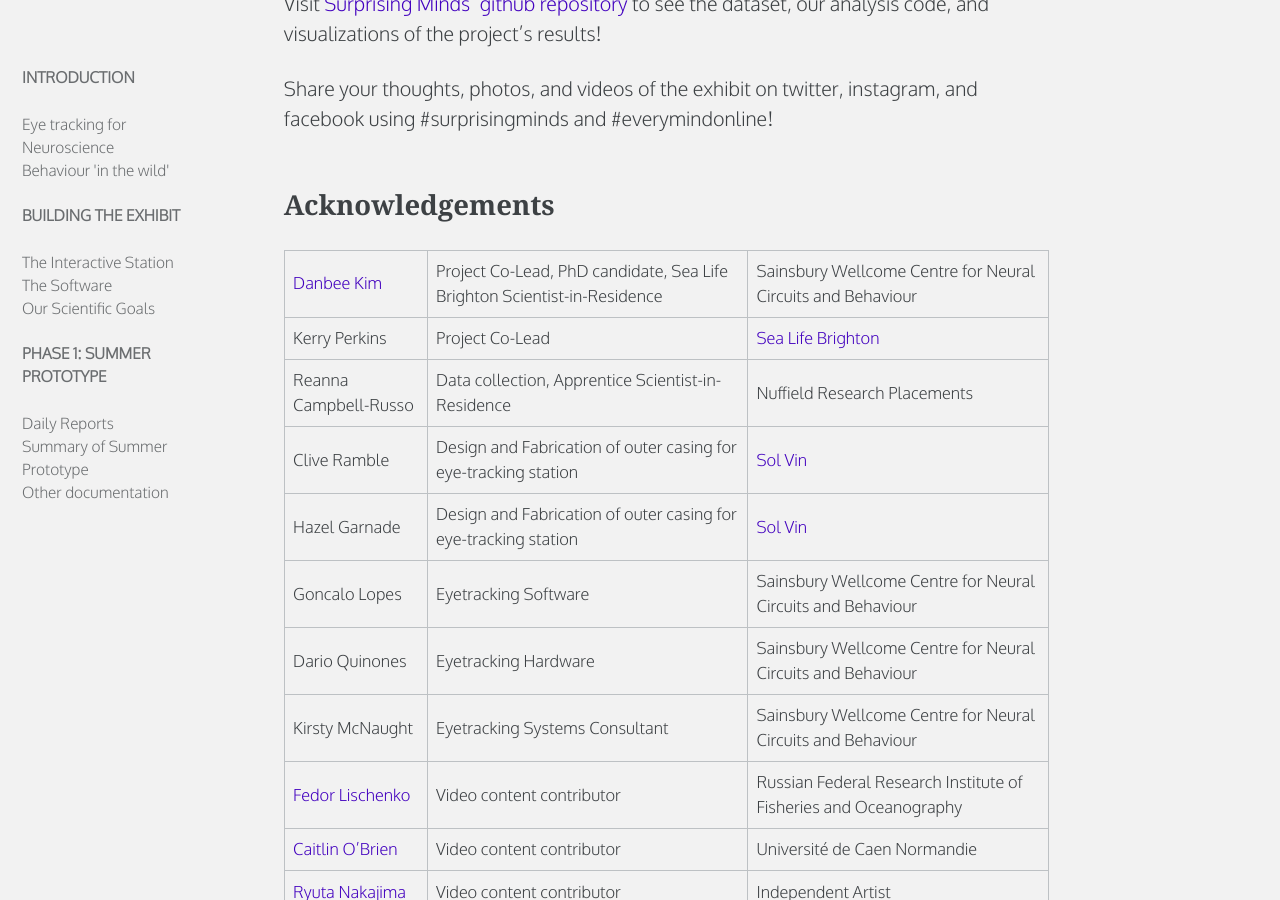
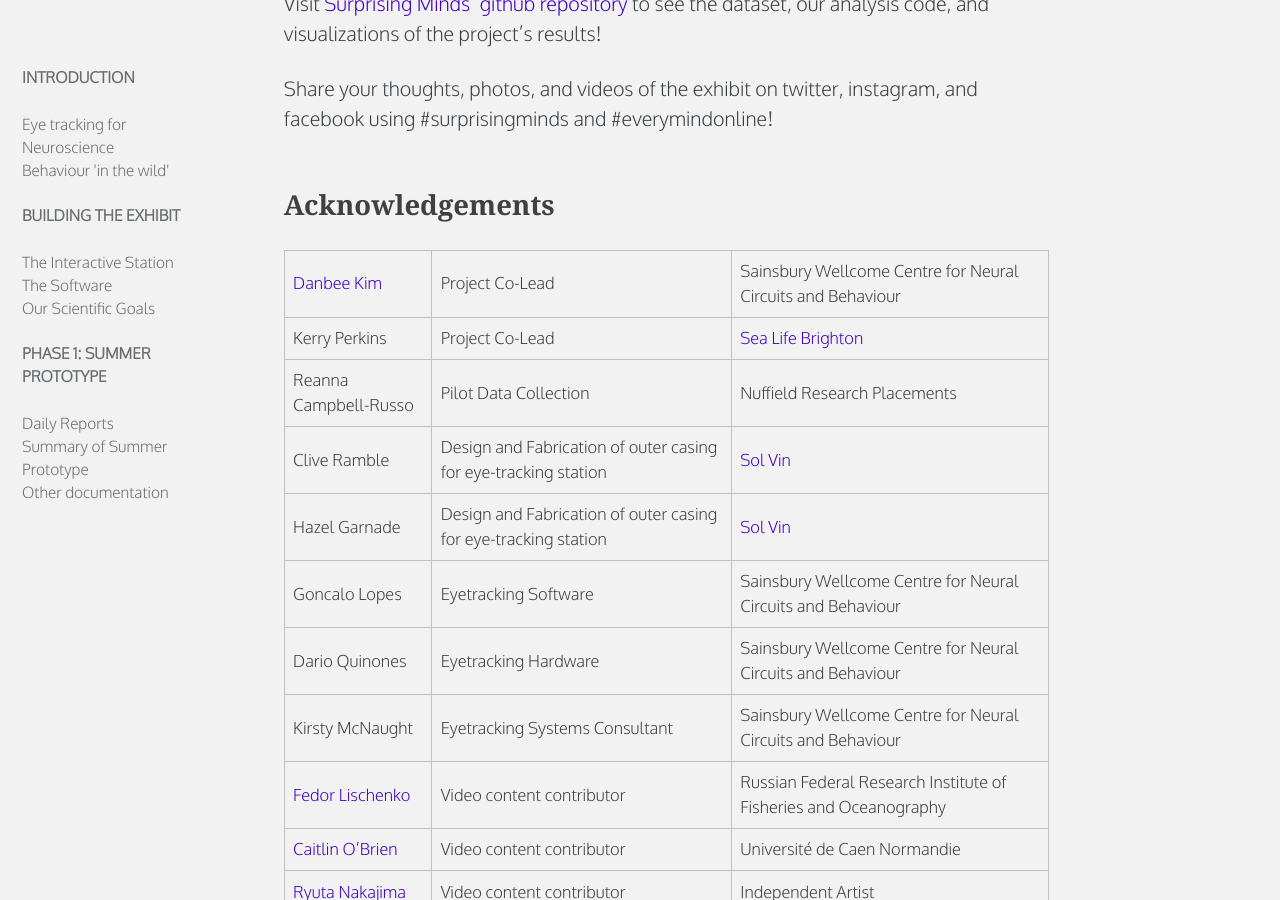
Before and after one commit to everymind/SurprisingMinds, a Jekyll site: the page built from index.md, in a window 1280 px wide and 900 px high, scrolled down 2127 px. Built offline with Jekyll 4.4.1, drawn with Linux system fonts in a browser that asks for light colours; some web fonts are replaced.

Commit message:
Update index.md

```diff
--- a/index.md
+++ b/index.md
@@ -52,9 +52,9 @@ Share your thoughts, photos, and videos of the exhibit on twitter, instagram, an
 
 ## Acknowledgements
 
-| [Danbee Kim](mailto:danbee@alum.mit.edu) | Project Co-Lead, PhD candidate, Sea Life Brighton Scientist-in-Residence | Sainsbury Wellcome Centre for Neural Circuits and Behaviour  |
+| [Danbee Kim](mailto:danbee@alum.mit.edu) | Project Co-Lead | Sainsbury Wellcome Centre for Neural Circuits and Behaviour  |
 | Kerry Perkins    | Project Co-Lead   | [Sea Life Brighton](https://www.visitsealife.com/brighton/) |
-| Reanna Campbell-Russo | Data collection, Apprentice Scientist-in-Residence | Nuffield Research Placements|
+| Reanna Campbell-Russo | Pilot Data Collection | Nuffield Research Placements|
 | Clive Ramble     | Design and Fabrication of outer casing for eye-tracking station | [Sol Vin](mailto:info@sol-vin.com)  |
 | Hazel Garnade    | Design and Fabrication of outer casing for eye-tracking station | [Sol Vin](mailto:info@sol-vin.com)  |
 | Goncalo Lopes    | Eyetracking Software | Sainsbury Wellcome Centre for Neural Circuits and Behaviour |
```
